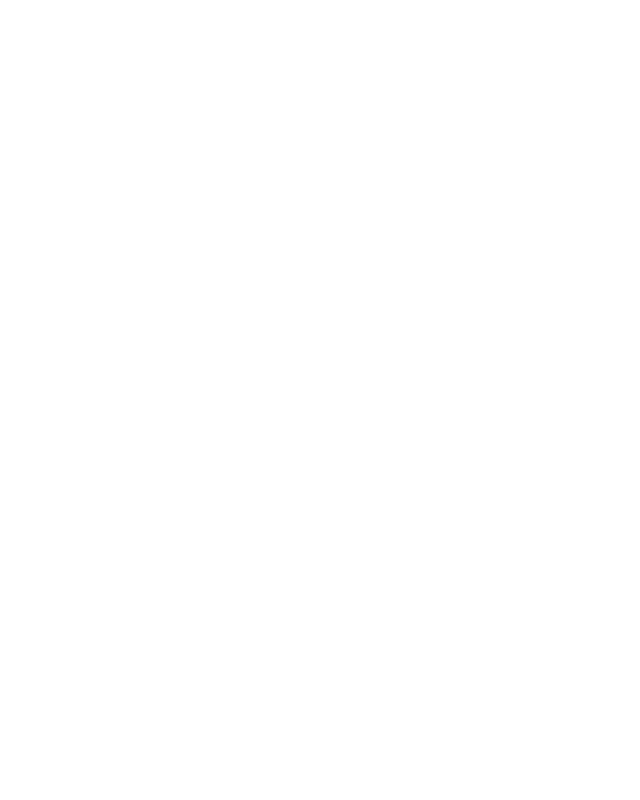
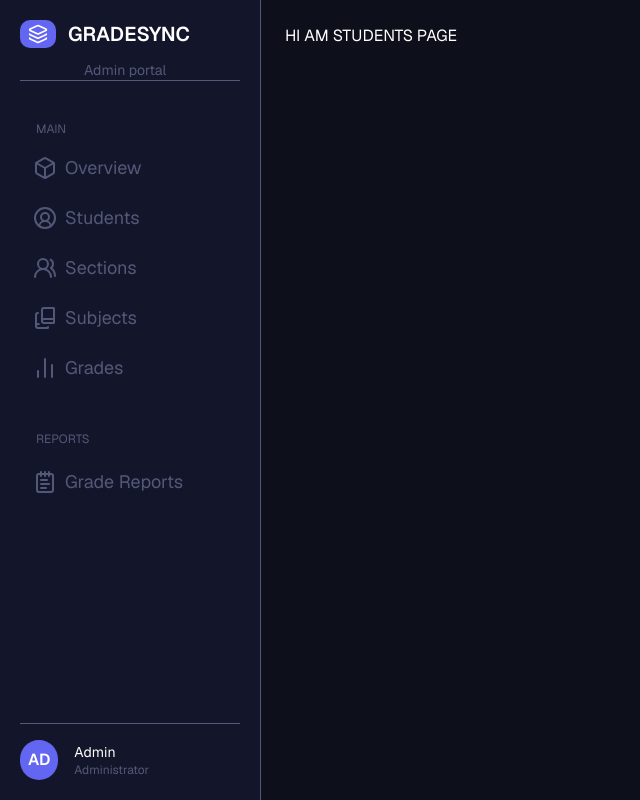
Before and after one commit to MrKabado/GradingSystemIM, a Next.js app in the folder frontend/: page /students in a window 1280 px wide. Shown: the whole page, without its empty margins (0-640 px from the left). Built offline with nearby package versions, Linux system fonts and the light colour scheme.

Commit message:
frontend: add sidebar setup

```diff
--- /dev/null
+++ b/frontend/app/(pages)/dashboard/page.tsx
@@ -0,0 +1,7 @@
+export default function DashboardPage() {
+    return (
+        <div className="gs-main-page gs-primary-text w-full">
+            <p className="text-white">Hi I am dashboard</p>
+        </div>
+    )
+}
--- /dev/null
+++ b/frontend/app/(pages)/layout.tsx
@@ -0,0 +1,17 @@
+import { ReactNode } from "react"
+import Sidebar from "@/components/common/Sidebar"
+
+export default function PageLayout({
+  children,
+}: {
+  children: React.ReactNode
+}) {
+  return (
+    <>
+      <div className="flex h-screen">
+        <Sidebar />
+        {children}
+      </div>
+    </>
+  )
+}
--- /dev/null
+++ b/frontend/app/(pages)/students/page.tsx
@@ -0,0 +1,7 @@
+export default function StudentsPage() {
+  return (
+      <div className="gs-main-page">
+          <h1 className="text-white">HI AM STUDENTS PAGE</h1>
+      </div>
+  )
+}
--- a/frontend/app/globals.css
+++ b/frontend/app/globals.css
@@ -129,7 +129,7 @@
 }
 
 .gs-main-page {
-  @apply bg-[#0D0F1A] h-full p-6 space-y-8
+  @apply bg-[#0D0F1A] h-full p-6 space-y-8 w-full
 }
 
 .gs-primary-bg {
--- a/frontend/app/students/page.tsx
+++ /dev/null
@@ -1,9 +0,0 @@
-"use client";
-
-export default function StudentsPage() {
-  return (
-    <div>
-
-    </div>
-  )
-}
--- a/frontend/components/common/Sidebar.tsx
+++ b/frontend/components/common/Sidebar.tsx
@@ -1,7 +1,154 @@
+"use client";
+
+import { usePathname } from "next/navigation";
+import {
+  Layers,
+  Box,
+  CircleUserRound,
+  UsersRound,
+  BookCopy,
+  ChartNoAxesColumn,
+  NotepadText,
+} from "lucide-react";
+
 export default function Sidebar() {
+  const pathname = usePathname();
+
+  const isActive = (path: string) => pathname === path || pathname.startsWith(path);
+
   return (
-    <div>
+    <div className="h-screen w-80 p-5 gs-secondary-bg flex flex-col justify-between border-r border-[#545878] overflow-y-auto">
 
+      {/* TOP */}
+      <div>
+        {/* LOGO */}
+        <div className="relative border-b-[0.5px] pb-8 border-[#545878]">
+          <div className="flex items-center gap-3">
+            <div className="flex justify-center px-2 py-1 bg-[#6366F1] rounded-lg">
+              <Layers className="text-white w-5 h-5" strokeWidth={2} />
+            </div>
+            <h1 className="text-white text-xl font-semibold">GRADESYNC</h1>
+          </div>
+
+          <p className="absolute top-10 left-16 gs-secondary-text text-sm">
+            Admin portal
+          </p>
+        </div>
+
+        {/* NAV */}
+        <div className="space-y-10 mt-10">
+
+          {/* MAIN */}
+          <div>
+            <h1 className="text-xs gs-secondary-text mb-2 ml-4">MAIN</h1>
+
+            <ul>
+              <li>
+                <a
+                  href="/dashboard"
+                  className={`w-full py-2 px-3 text-lg mb-1 flex gap-2 items-center gs-sidebar-hover-active ${
+                    isActive("/pages/dashboard")
+                      ? "gs-sidebar-active"
+                      : "gs-secondary-text"
+                  }`}
+                >
+                  <Box className="w-6 h-6" />
+                  Overview
+                </a>
+              </li>
+
+              <li>
+                <a
+                  href="/students"
+                  className={`w-full py-2 px-3 text-lg mb-1 flex gap-2 items-center gs-sidebar-hover-active ${
+                    isActive("/pages/students")
+                      ? "gs-sidebar-active"
+                      : "gs-secondary-text"
+                  }`}
+                >
+                  <CircleUserRound className="w-6 h-6" />
+                  Students
+                </a>
+              </li>
+
+              <li>
+                <a
+                  href="/sections"
+                  className={`w-full py-2 px-3 text-lg mb-1 flex gap-2 items-center gs-sidebar-hover-active ${
+                    isActive("/sections")
+                      ? "gs-sidebar-active"
+                      : "gs-secondary-text"
+                  }`}
+                >
+                  <UsersRound className="w-6 h-6" />
+                  Sections
+                </a>
+              </li>
+
+              <li>
+                <a
+                  href="/subjects"
+                  className={`w-full py-2 px-3 text-lg mb-1 flex gap-2 items-center gs-sidebar-hover-active ${
+                    isActive("/subjects")
+                      ? "gs-sidebar-active"
+                      : "gs-secondary-text"
+                  }`}
+                >
+                  <BookCopy className="w-6 h-6" />
+                  Subjects
+                </a>
+              </li>
+
+              <li>
+                <a
+                  href="/grades"
+                  className={`w-full py-2 px-3 text-lg mb-1 flex gap-2 items-center gs-sidebar-hover-active ${
+                    isActive("/grades")
+                      ? "gs-sidebar-active"
+                      : "gs-secondary-text"
+                  }`}
+                >
+                  <ChartNoAxesColumn className="w-6 h-6" />
+                  Grades
+                </a>
+              </li>
+            </ul>
+          </div>
+
+          {/* REPORTS */}
+          <div>
+            <h1 className="text-xs gs-secondary-text mb-3 ml-4">REPORTS</h1>
+
+            <ul>
+              <li>
+                <a
+                  href="/grade-reports"
+                  className={`w-full py-2 px-3 text-lg mb-1 flex gap-2 items-center gs-sidebar-hover-active ${
+                    isActive("/grade-reports")
+                      ? "gs-sidebar-active"
+                      : "gs-secondary-text"
+                  }`}
+                >
+                  <NotepadText className="w-6 h-6" />
+                  Grade Reports
+                </a>
+              </li>
+            </ul>
+          </div>
+        </div>
+      </div>
+
+      {/* USER */}
+      <div className="flex gap-4 items-center border-t border-[#545878] pt-4">
+        <div className="bg-[#6366F1] text-white p-2 rounded-full font-semibold">
+          AD
+        </div>
+
+        <div>
+          <h1 className="text-white text-sm">Admin</h1>
+          <p className="gs-secondary-text text-xs">Administrator</p>
+        </div>
+      </div>
     </div>
-  )
+  );
 }
```
Also changed, not shown: frontend/app/dashboard/page.tsx (deleted).
